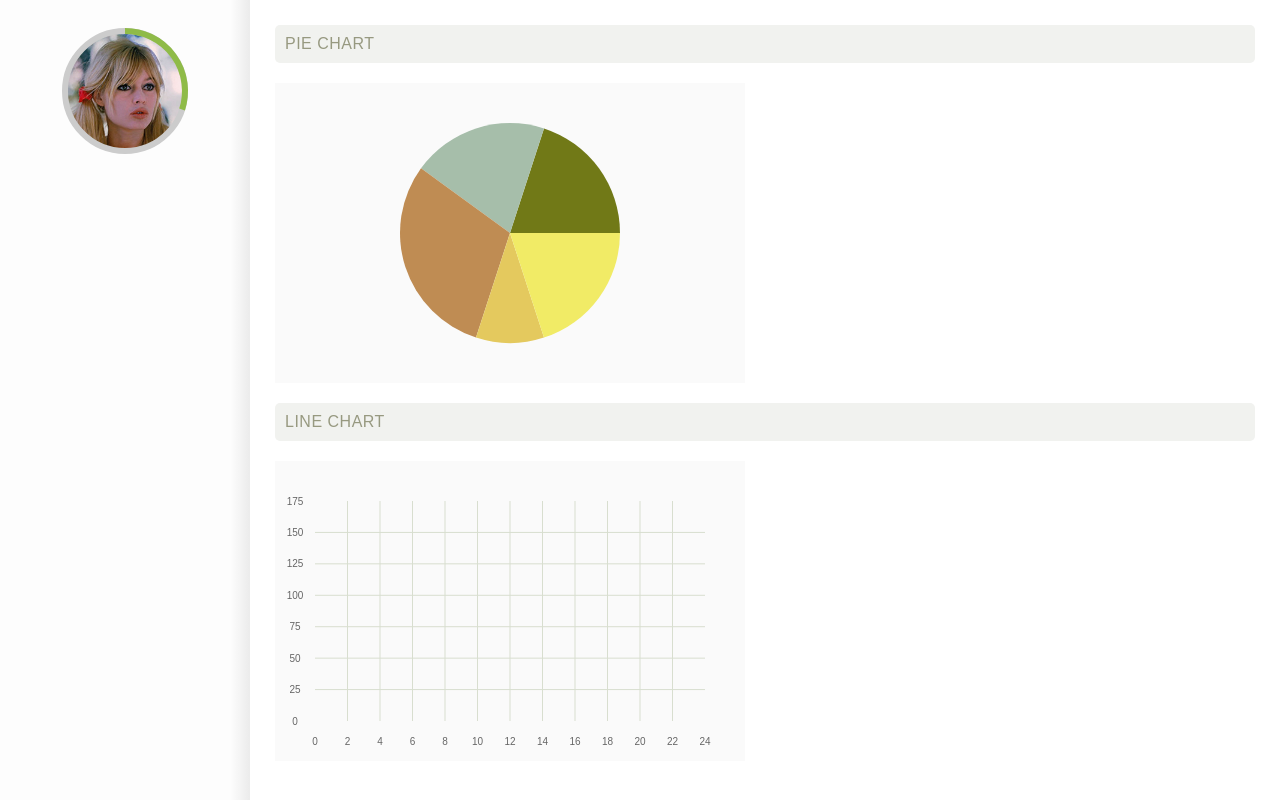
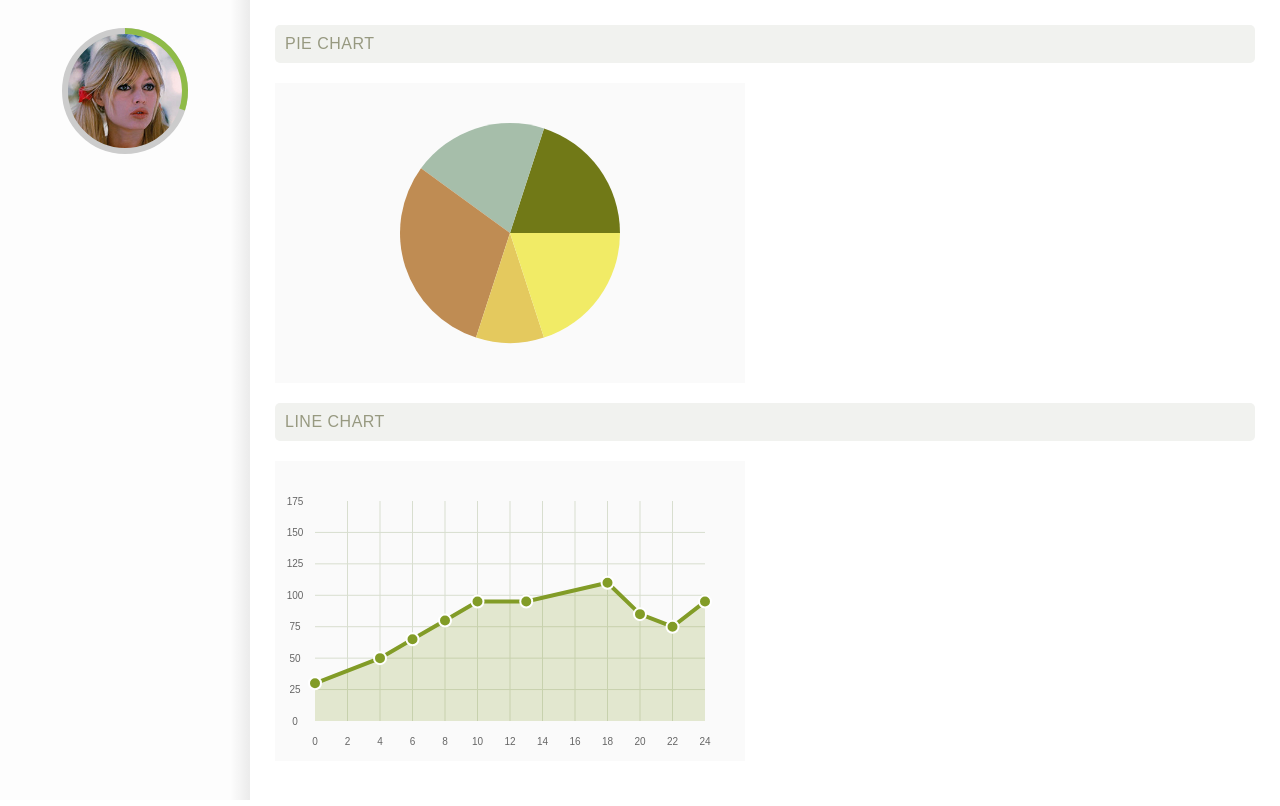
Before and after one commit to davoreric/chartphael, a website: page demo/index.html in a window 1280 px wide. Drawn offline with Linux system fonts and the light colour scheme.

Commit message:
js syntax update

```diff
--- a/demo/index.html
+++ b/demo/index.html
@@ -53,23 +53,40 @@
                     "y": [0,25,50,75,100,125,150,175]
                 },
                 "items": [
-                    { "x": 10, "y": 10 },
-                    { "x": 20, "y": 30 },
-                    { "x": 30, "y": 40 },
-                    { "x": 40, "y": 20 },
-                    { "x": 50, "y": 50 },
-                    { "x": 60, "y": 40 },
-                    { "x": 70, "y": 20 },
-                    { "x": 80, "y": 25 }
+                    { "x": 0, "y": 30 },
+                    { "x": 4, "y": 50 },
+                    { "x": 6, "y": 65 },
+                    { "x": 8, "y": 80 },
+                    { "x": 10, "y": 95 },
+                    { "x": 13, "y": 95 },
+                    { "x": 18, "y": 110 },
+                    { "x": 20, "y": 85 },
+                    { "x": 22, "y": 75 },
+                    { "x": 24, "y": 95 }
                 ]
             };
 
         </script>
 
         <script>
-            app.chart.arc.init('profile_bar');
-            app.chart.pie.init('pie_chart', pieChartJSON);
-            app.chart.line.init('line_chart', lineChartJSON);
+
+            var profileArc = new chartphael({
+                id: 'profile_bar',
+                type: 'arc'
+            });
+
+            var pieChart = new chartphael({
+                id: 'pie_chart',
+                type: 'pie',
+                data: pieChartJSON
+            });
+
+            var lineGraph = new chartphael({
+                id: 'line_chart',
+                type: 'line',
+                data: lineChartJSON
+            });
+
         </script>
 
     </body>
```
Also changed, not shown: README.md, dist/chartphael.js.
